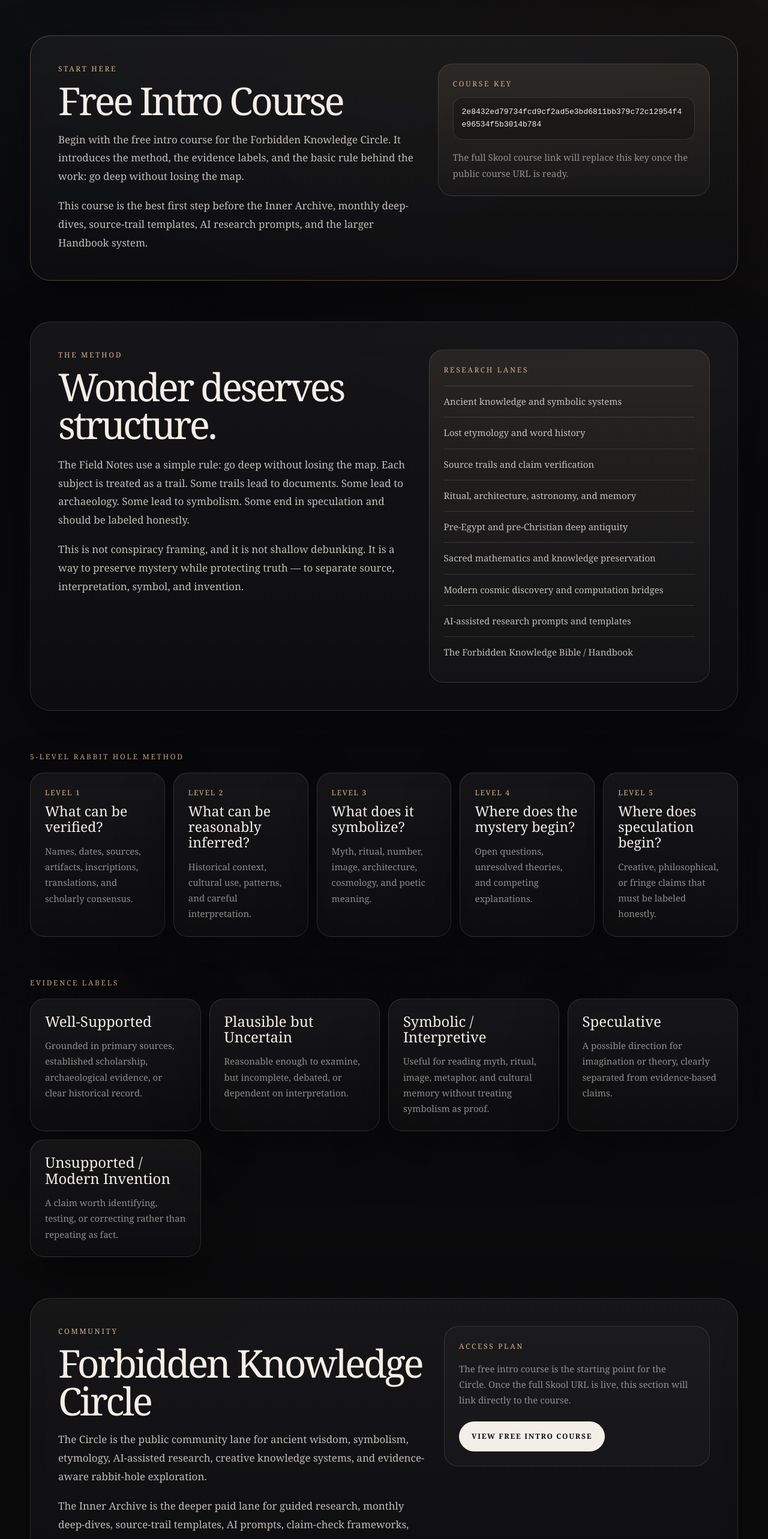
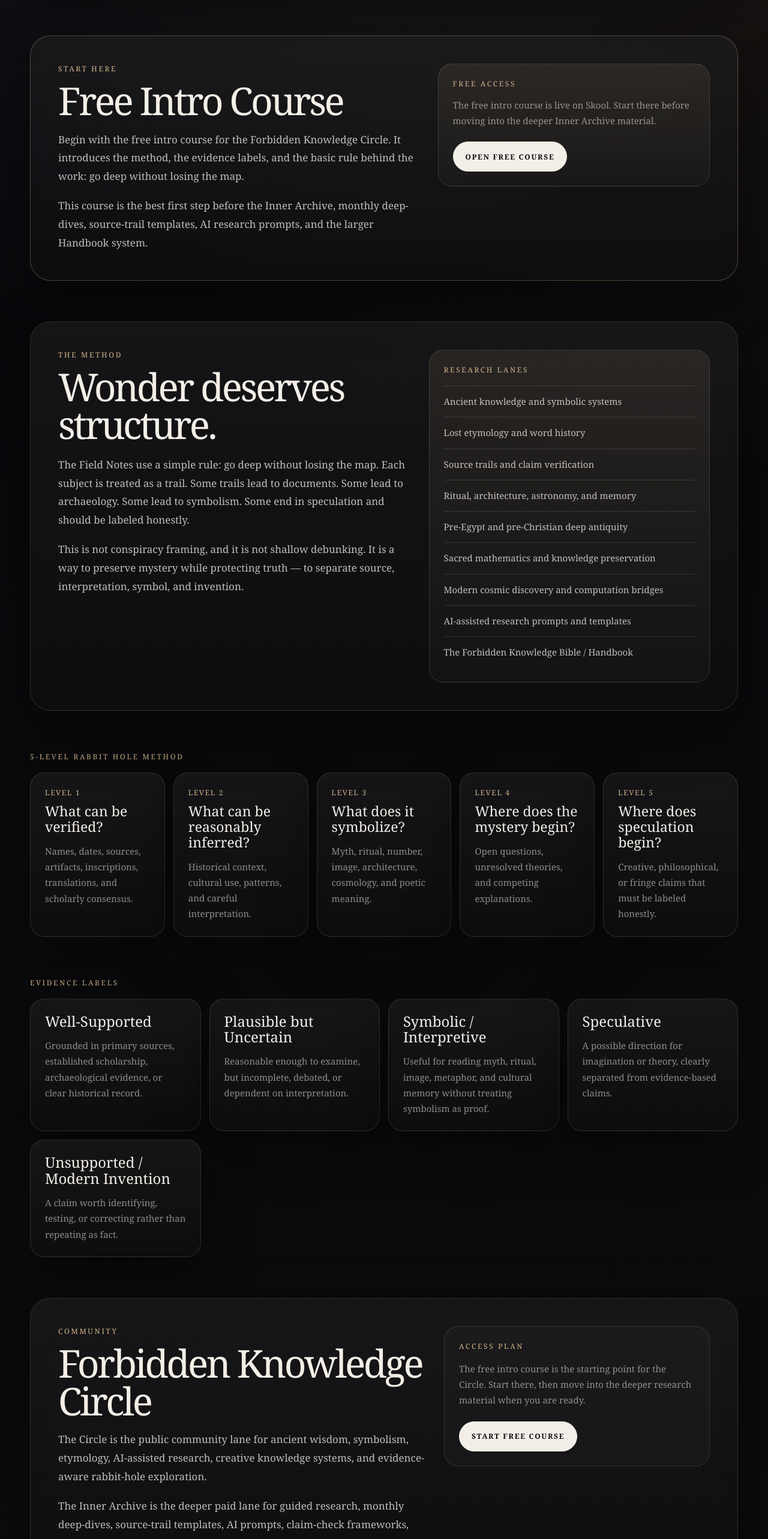
Before and after one commit to chthomps4/parallaxhearts-site, a Next.js app in the folder site/: page /field-notes in a window 1280 px wide. Shown: the part 880-3446 px from the top of the page at 60% size. Built offline with nearby package versions, Linux system fonts and the light colour scheme.

Commit message:
Link Field Notes to free Skool intro course

```diff
--- a/site/app/field-notes/page.tsx
+++ b/site/app/field-notes/page.tsx
@@ -1,8 +1,8 @@
 import Link from "next/link";
 import type { Metadata } from "next";
 
-const freeIntroCourseKey =
-  "2e8432ed79734fcd9cf2ad5e3bd6811bb379c72c12954f4e96534f5b3014b784";
+const freeIntroCourseUrl =
+  "https://www.skool.com/forbidden-knowledge-3060/classroom/64b17ccf?md=20063ee25dcf452f98717008a96ff36f";
 
 export const metadata: Metadata = {
   title: "Field Notes | Forbidden Knowledge + Parallax Hearts",
@@ -228,9 +228,14 @@ export default function FieldNotesPage() {
                   flexWrap: "wrap",
                 }}
               >
-                <Link href="#free-intro" className="primary-button">
+                <a
+                  href={freeIntroCourseUrl}
+                  target="_blank"
+                  rel="noreferrer"
+                  className="primary-button"
+                >
                   Start the Free Intro Course
-                </Link>
+                </a>
 
                 <Link href="#method" className="secondary-button">
                   Read the Method
@@ -285,30 +290,24 @@ export default function FieldNotesPage() {
               }}
             >
               <p className="kicker" style={{ marginBottom: "14px" }}>
-                Course key
+                Free access
               </p>
 
-              <p
-                style={{
-                  margin: 0,
-                  padding: "14px",
-                  border: "1px solid var(--line)",
-                  borderRadius: "16px",
-                  background: "rgba(0,0,0,0.22)",
-                  color: "var(--paper)",
-                  fontFamily: "monospace",
-                  fontSize: "13px",
-                  lineHeight: 1.6,
-                  overflowWrap: "anywhere",
-                }}
-              >
-                {freeIntroCourseKey}
+              <p className="soft-copy" style={{ margin: 0 }}>
+                The free intro course is live on Skool. Start there before
+                moving into the deeper Inner Archive material.
               </p>
 
-              <p className="soft-copy" style={{ margin: "16px 0 0" }}>
-                The full Skool course link will replace this key once the public
-                course URL is ready.
-              </p>
+              <div style={{ marginTop: "22px" }}>
+                <a
+                  href={freeIntroCourseUrl}
+                  target="_blank"
+                  rel="noreferrer"
+                  className="primary-button"
+                >
+                  Open Free Course
+                </a>
+              </div>
             </aside>
           </div>
         </div>
@@ -508,15 +507,20 @@ export default function FieldNotesPage() {
               </p>
 
               <p className="soft-copy" style={{ margin: 0 }}>
-                The free intro course is the starting point for the Circle. Once
-                the full Skool URL is live, this section will link directly to
-                the course.
+                The free intro course is the starting point for the Circle.
+                Start there, then move into the deeper research material when
+                you are ready.
               </p>
 
               <div style={{ marginTop: "22px" }}>
-                <Link href="#free-intro" className="primary-button">
-                  View Free Intro Course
-                </Link>
+                <a
+                  href={freeIntroCourseUrl}
+                  target="_blank"
+                  rel="noreferrer"
+                  className="primary-button"
+                >
+                  Start Free Course
+                </a>
               </div>
             </aside>
           </div>
```
